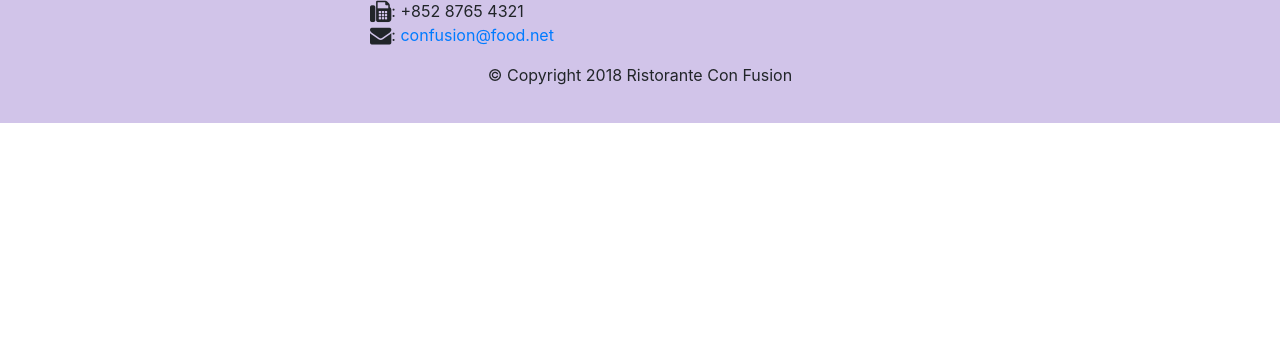
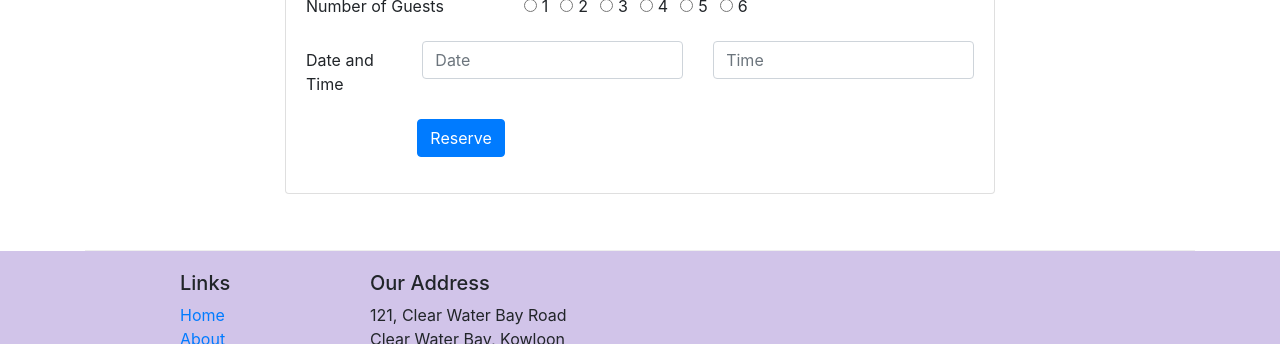
Before and after one commit to JeffShepard/bootstrap, a website: page index.html in a window 1280 px wide. Shown: the part 1683-2027 px from the top of the page. Before the commit the page ends 1806 px from the top, so only its background shows below. Drawn offline with nearby package versions, Linux system fonts and the light colour scheme.

Commit message:
assignment 2

```diff
--- a/index.html
+++ b/index.html
@@ -38,8 +38,11 @@
                     <h1>Ristorante con Fusion</h1>
                     <p>We take inspiration from the World's best cuisines, and create a unique fusion experience. Our lipsmacking creations will tickle your culinary senses!</p>
                 </div>
-                <div class="col-12 col-sm align-self-center">
+                <div class="col-12 col-sm-3 align-self-center">
                     <img src="img/logo.png" class="img-fluid">
+                </div>
+                <div class="col-12 col-sm-3 align-self-center">
+                    <a class= "btn btn-warning btn-sm btn-block" href="#card" role="button"><h6>Reserve Table</h6></a>
                 </div>
             </div>
         </div>
@@ -60,14 +63,18 @@
                 </div>
             </div>
         </div>
+
         <div class="row row-content align-items-center">
             <div  class="col-12 col-sm-4 col-md-3">
                 <h3>This Month's Promotions</h3>
             </div>
             <div class="col col-sm col-md">
-                <h2>Weekend Grand Buffet</h2>
-                <div class="d-none d-sm-block">
-                    <p>Featuring mouthwatering combinations with a choice of five different salads, six enticing appetizers, six main entrees and five choicest desserts. Free flowing bubbly and soft drinks. All for just $19.99 per person </p>
+                <div class="media">
+                    <div class="media-body">
+                        <h2>Weekend Grand Buffet<span class="badge badge-danger">NEW</span></h2>
+                        <p class="d-none d-sm-block">Featuring mouthwatering combinations with a choice of five different salads, six enticing appetizers, six main entrees and five choicest desserts. Free flowing bubbly and soft drinks. All for just $19.99 per person </p>
+                    </div>
+                    <img class="d-flex ml img-thumbnail float-right align-self-center" src="img/buffet.png" alt="Buffet">
                 </div>
             </div>
         </div>
@@ -83,6 +90,57 @@
                         <h2 class="mt-0">Alberto Somayya</h2>
                         <h4>Executive Chef</h4>
                         <p class="d-none d-sm-block">Award winning three-star Michelin chef with wide International experience having worked closely with whos-who in the culinary world, he specializes in creating mouthwatering Indo-Italian fusion experiences. </p>
+                    </div>
+                </div>
+            </div>
+        </div>
+
+        <div class="row row-content align-items-center">
+            <div class="col-12 col-sm-8 offset-2">
+                <div class="card" id=card>
+                    <h3 class="card-header bg-warning text=white">Reserve a Table</h3>
+                    <div class="card-body">
+                        <form>
+                            <div class="form-group row">
+                                <label for="numberofguests" class="col-12 col-sm-4 col-form-label">Number of Guests</label>
+                                <div class="form-check form-check-inline">
+                                    <input class="form-check-input" type="radio" name="inlineRadioOptions" id="guests1" value="guests1">
+                                    <label class="form-check-label" for="guests1">1</label>
+                                </div>
+                                <div class="form-check form-check-inline">
+                                    <input class="form-check-input" type="radio" name="inlineRadioOptions" id="guests2" value="guests2">
+                                    <label class="form-check-label" for="guests2">2</label>
+                                </div>
+                                <div class="form-check form-check-inline">
+                                    <input class="form-check-input" type="radio" name="inlineRadioOptions" id="guests3" value="guests3">
+                                    <label class="form-check-label" for="guests3">3</label>
+                                </div>
+                                <div class="form-check form-check-inline">
+                                    <input class="form-check-input" type="radio" name="inlineRadioOptions" id="guests4" value="guests4">
+                                    <label class="form-check-label" for="guests4">4</label>
+                                </div>
+                                <div class="form-check form-check-inline">
+                                    <input class="form-check-input" type="radio" name="inlineRadioOptions" id="guests5" value="guests5">
+                                    <label class="form-check-label" for="guests5">5</label>
+                                </div>
+                                <div class="form-check form-check-inline">
+                                    <input class="form-check-input" type="radio" name="inlineRadioOptions" id="guests6" value="guests6">
+                                    <label class="form-check-label" for="guests6">6</label>
+                                </div>
+                            </div>
+                            <div class="form-group row">
+                                <label for="date" class="col-md-2 col-form-label">Date and Time</label>
+                                <div class="col-md-5">
+                                        <input type="text" class="form-control" id="date" name="date" placeholder="Date">
+                                </div>
+                                <div class="col-md-5">
+                                    <input type="text" class="form-control" id="time" name="time" placeholder="Time">
+                                </div>
+                            </div>
+                            <div class="form-group row offset-2">
+                                <button type="button" class="btn btn-primary">Reserve</button>
+                            </div>
+                        </form>
                     </div>
                 </div>
             </div>
```
